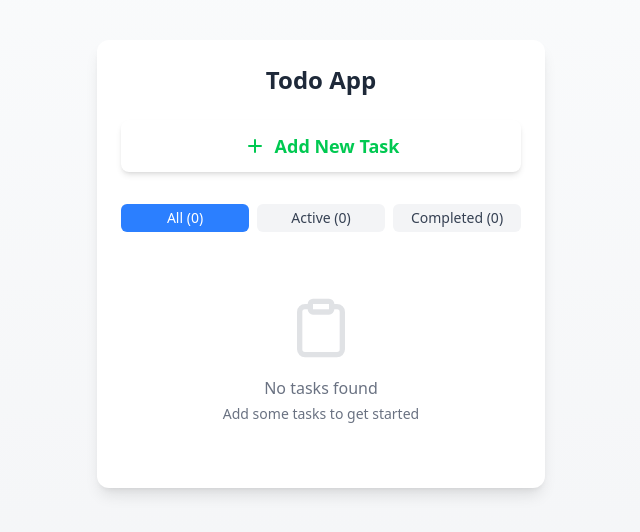
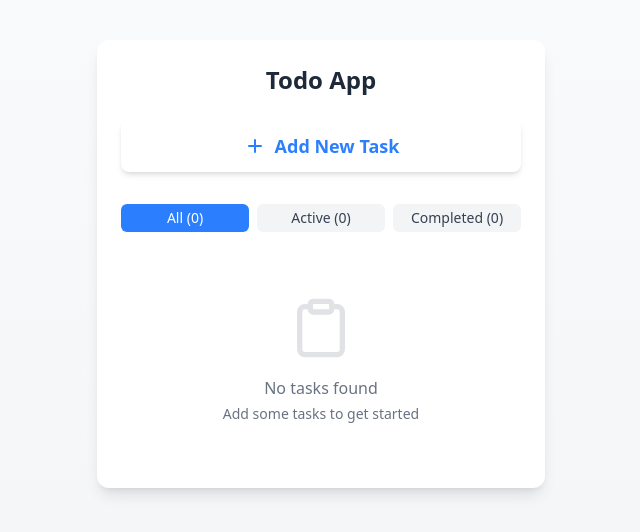
Before and after one commit to ayturulyumer/SKYEYSTUDIO-TODO-APP, a React (Vite) app in the folder client/: page / in a window 1280 px wide. Shown: the top 532 px of the page, without its empty margins (319-959 px from the left). Built offline with nearby package versions, Linux system fonts and the light colour scheme.

Commit message:
style: change button color

```diff
--- a/client/components/TaskForm.jsx
+++ b/client/components/TaskForm.jsx
@@ -22,7 +22,7 @@ export default function TaskForm() {
             {!isOpen ? (
                 <button
                     onClick={() => setIsOpen(true)}
-                    className="w-full bg-white dark:bg-gray-800 shadow-md rounded-lg px-4 py-3 flex items-center justify-center text-green-500 hover:bg-gray-50 dark:hover:bg-black/50 transition-colors duration-200"
+                    className="w-full bg-white dark:bg-gray-800 shadow-md rounded-lg px-4 py-3 flex items-center justify-center text-blue-500 hover:bg-gray-50 dark:hover:bg-black/50 transition-colors duration-200"
                 >
                     <svg
                         xmlns="http://www.w3.org/2000/svg"
```
